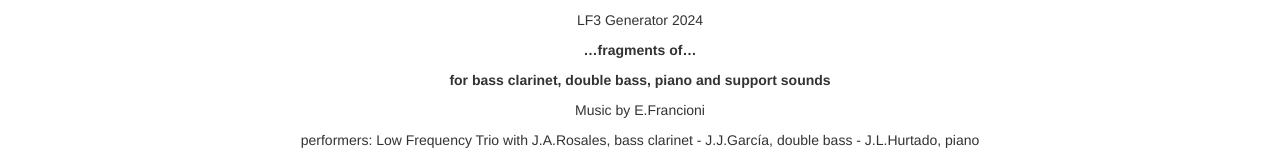
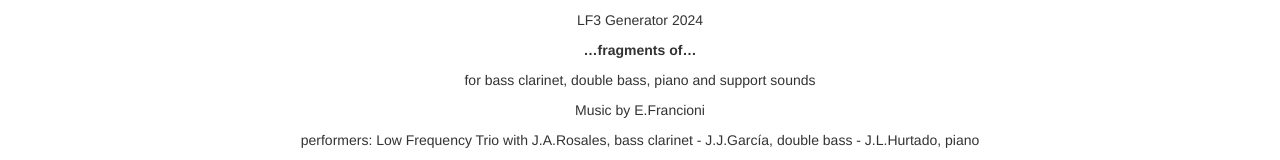
Before and after one commit to enricofrancioni/enricofrancioni.github.io, a plain HTML site: page events.html in a window 1280 px wide. Shown: the part 626-786 px from the top of the page. Drawn offline with Linux system fonts and the light colour scheme.

Commit message:
Update events.html

```diff
--- a/events.html
+++ b/events.html
@@ -84,7 +84,7 @@
 		    <p align="center">Autumn, 2024</p>
 		    <p align="center">LF3 Generator 2024</p>
 		    <p align="center"><b>…fragments of…</b></p>
-		    <p align="center"><b>for bass clarinet, double bass, piano and support sounds</b></p>
+		    <p align="center">for bass clarinet, double bass, piano and support sounds</p>
 		    <p align="center">Music by E.Francioni</p>
 		    <p align="center">performers: Low Frequency Trio with J.A.Rosales, bass clarinet - J.J.García, double bass - J.L.Hurtado, piano
 
```
